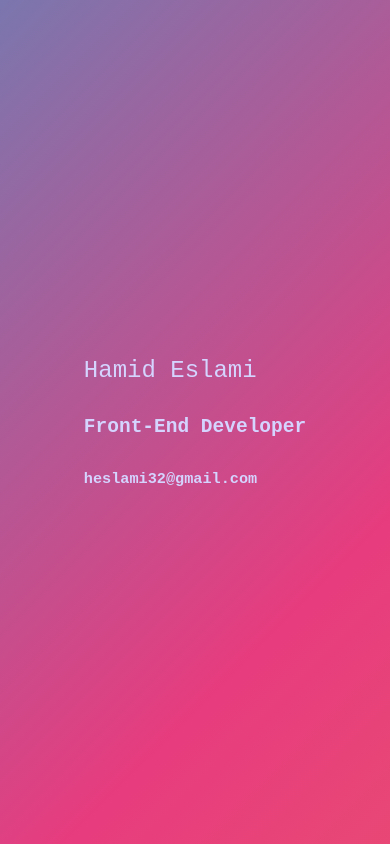
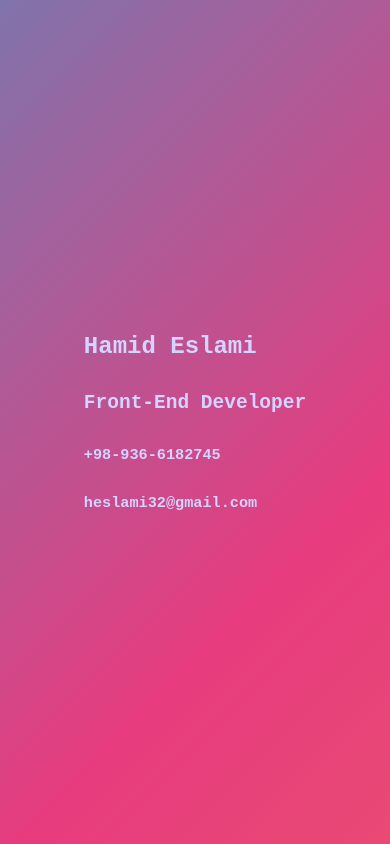
Before and after one commit to hamideslami32/portfolio, a React (Vite) app: page / in a window 390 px wide. Built offline with nearby package versions, Linux system fonts and the light colour scheme.

Commit message:
update: add phone link email

```diff
--- a/src/App.tsx
+++ b/src/App.tsx
@@ -6,7 +6,8 @@ function App() {
     <div className={styles.app}>
       <h1>Hamid Eslami</h1>
       <h2>Front-End Developer</h2>
-      <h3>heslami32@gmail.com</h3>
+      <h3><a href='tel:+989366182745'>+98-936-6182745</a></h3>
+      <h3><a href='mailto:heslami32@gmail.com'>heslami32@gmail.com</a></h3>
     </div>
   )
 }
--- a/src/app.module.scss
+++ b/src/app.module.scss
@@ -17,14 +17,18 @@
   place-content: center;
 	background: linear-gradient(-45deg, #ee7752, #e73c7e, #23a6d5, #23d5ab);
 	background-size: 400% 400%;
-	animation: gradient 15s ease infinite;
+	animation: gradient 12s ease infinite;
 	height: 100vh;
 
 /* W3C, IE 10+/ Edge, Firefox 16+, Chrome 26+, Opera 12+, Safari 7+ */
 
   h1 {
-    font-weight: 300;
     font-size: 36px;
+  }
+
+  h3 a {
+    color: rgb(212, 212, 255);
+    text-decoration: none;
   }
 
   @media only screen and (max-width: 600px) {
```
